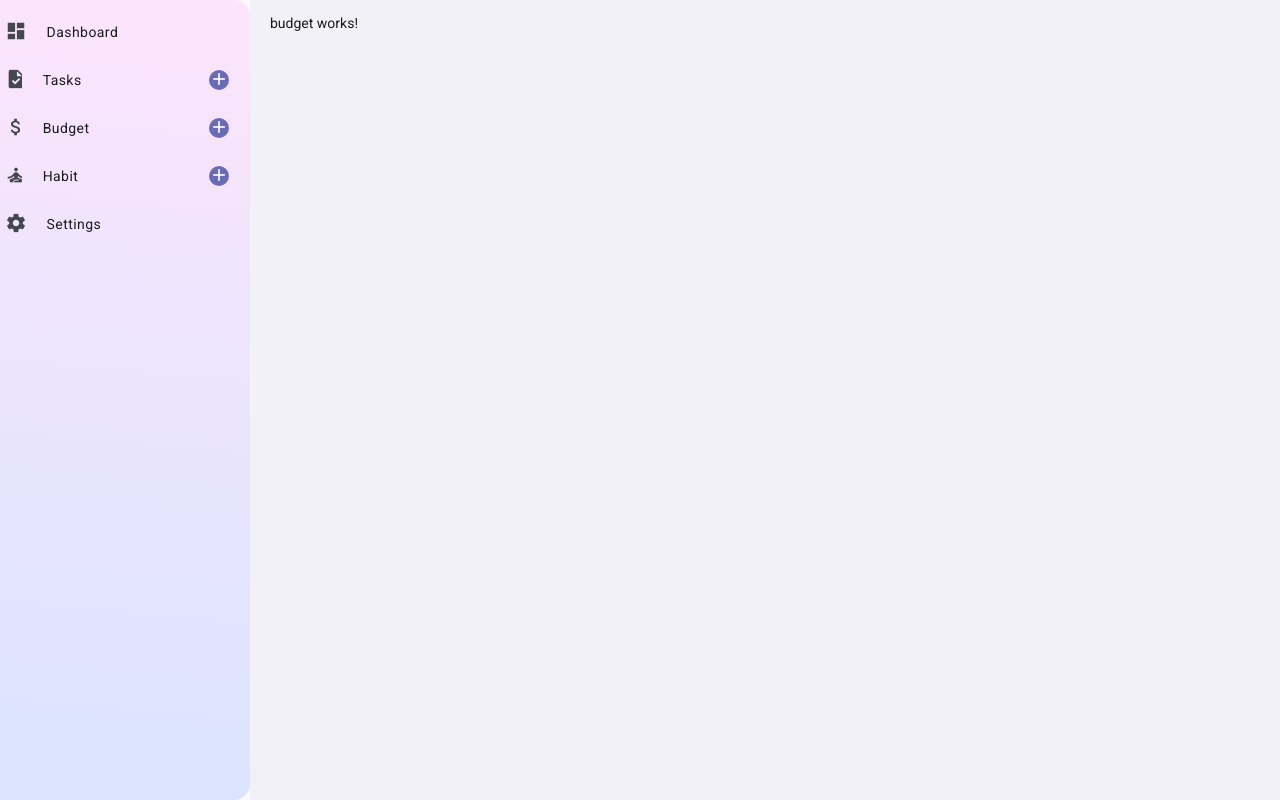
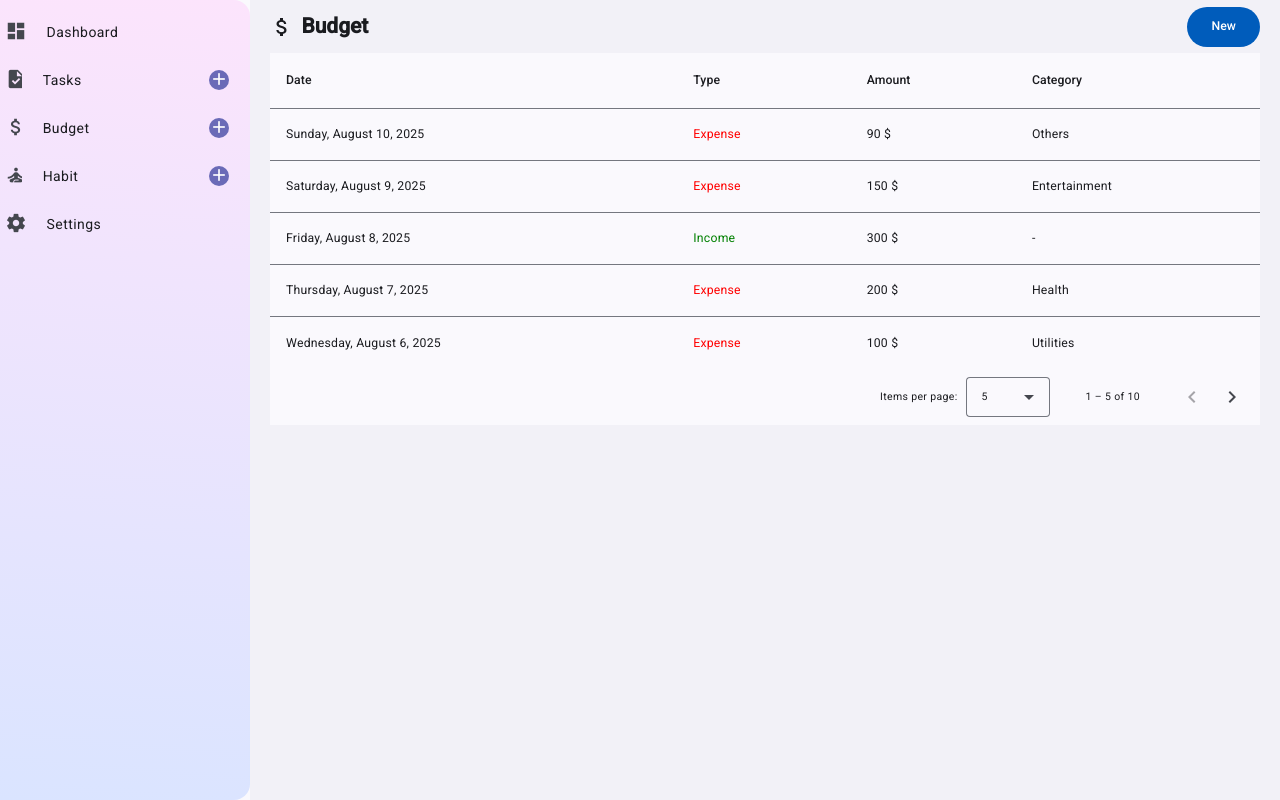
Before and after one commit to AdiyoFouad/LifeBoard, an Angular app: page /budget in a window 1280 px wide. Built offline with nearby package versions, Linux system fonts and the light colour scheme.

Commit message:
Budget list

```diff
--- a/src/app/pages/budget/budget.component.css
+++ b/src/app/pages/budget/budget.component.css
@@ -0,0 +1,17 @@
+.title {
+    display: flex;
+    gap: 10px;
+    align-items: center;
+}
+
+.title .right{
+    display: inline-block;
+    width: 100%;
+    text-align: right;
+}
+
+.no-data {
+    padding: 40px 0;
+    text-align: center;
+
+}
--- a/src/app/pages/budget/budget.component.html
+++ b/src/app/pages/budget/budget.component.html
@@ -1 +1,42 @@
-<p>budget works!</p>
+<div class="title">
+    <mat-icon>attach_money</mat-icon>
+    <h2>Budget</h2>
+    <div class="right">
+        <button mat-flat-button (click)="budgetAction()">New</button>
+    </div>
+</div>
+
+<div class="mat-elevation-z8" >
+    <table mat-table [dataSource]="dataSource">
+
+        <ng-container matColumnDef="date">
+            <th mat-header-cell *matHeaderCellDef> Date</th>
+            <td mat-cell *matCellDef="let budget">{{budget.date | date:'fullDate'}}</td>
+        </ng-container>
+
+        <ng-container matColumnDef="type">
+            <th mat-header-cell *matHeaderCellDef> Type</th>
+            <td mat-cell *matCellDef="let budget" [style.color]="budget.type == 'Income' ? 'green' : 'red'">{{budget.type}} </td>
+        </ng-container>
+
+        <ng-container matColumnDef="amount">
+            <th mat-header-cell *matHeaderCellDef> Amount</th>
+            <td mat-cell *matCellDef="let budget">{{budget.amount}} $</td>
+        </ng-container>
+
+        <ng-container matColumnDef="category">
+            <th mat-header-cell *matHeaderCellDef> Category</th>
+            <td mat-cell *matCellDef="let budget">{{budget.category ? budget.category : '-'}} </td>
+        </ng-container>
+
+        <tr tr mat-header-row *matHeaderRowDef="displayedColumns"></tr>
+        <tr mat-row *matRowDef="let row; columns: displayedColumns;"></tr>
+    </table>
+    @if (!dataSource.data.length) {
+        <p class="no-data">
+            Nothing to display.....
+        </p>
+    }
+
+    <mat-paginator [length]="dataSource.data.length" [pageSize]="5" [pageSizeOptions]="[5, 10, 20]"></mat-paginator>
+</div>
--- a/src/app/pages/budget/budget.component.ts
+++ b/src/app/pages/budget/budget.component.ts
@@ -1,11 +1,41 @@
-import { Component } from '@angular/core';
+import { Component, inject, OnInit, ViewChild } from '@angular/core';
+import { BudgetService } from '../../services/budget/budget.service';
+import { toSignal } from '@angular/core/rxjs-interop';
+import { MatIconModule } from '@angular/material/icon';
+import { MatButtonModule } from '@angular/material/button';
+import { MatTableDataSource, MatTableModule } from '@angular/material/table';
+import { MatPaginator, MatPaginatorModule } from '@angular/material/paginator';
+import { DatePipe } from '@angular/common';
 
 @Component({
   selector: 'app-budget',
-  imports: [],
+  imports: [
+    MatIconModule,
+    MatButtonModule,
+    MatTableModule,
+    MatPaginatorModule,
+    DatePipe,
+  ],
   templateUrl: './budget.component.html',
   styleUrl: './budget.component.css'
 })
-export class BudgetComponent {
+export class BudgetComponent implements OnInit{
+  private budgetService = inject(BudgetService);
+  budgets = toSignal(this.budgetService.getAll());
 
+  displayedColumns: string[] = ['date', 'type', 'amount', 'category'];
+  dataSource = new MatTableDataSource<any>();
+  @ViewChild(MatPaginator) paginator! : MatPaginator;
+
+  ngOnInit(): void {
+    this.dataSource.data = this.budgets() || [];
+  }
+
+  ngAfterViewInit() {
+    this.dataSource.paginator = this.paginator;
+  }
+
+  budgetAction(){
+
+  }
 }
--- a/src/app/pages/task-list/task-list.component.ts
+++ b/src/app/pages/task-list/task-list.component.ts
@@ -1,4 +1,4 @@
-import { AfterViewInit, Component, effect, inject, OnDestroy, OnInit, ViewChild } from '@angular/core';
+import { Component, effect, inject, OnDestroy, OnInit, ViewChild } from '@angular/core';
 import { TaskService } from '../../services/task/task.service';
 import { toSignal } from '@angular/core/rxjs-interop';
 import { MatTableDataSource, MatTableModule } from '@angular/material/table';
--- a/src/app/services/budget/budget.service.ts
+++ b/src/app/services/budget/budget.service.ts
@@ -9,8 +9,12 @@ import { BudgetCategory, BudgetType } from '../../utils/budget.utils';
 })
 export class BudgetService {
 
-  private budgets : Budget[] = [];
-  private currentIndex = 1;
+  budgets : Budget[] = [];
+  currentIndex = 1;
+
+  constructor() {
+    this.load();
+  }
 
   load() {
     const budgetData = localStorage.getItem('budget');
@@ -19,6 +23,7 @@ export class BudgetService {
       this.budgets = JSON.parse(budgetData).map((budget : IBudget) => Budget.fromJson(budget));
       this.currentIndex = Math.max(...this.budgets.map(((budget : Budget) => budget.id)));
     } else {
+      console.log('fff');
       this.init();
       this.save();
     }
@@ -104,7 +109,8 @@ export class BudgetService {
   }
 
   getAll() : Observable<Budget[]>{
-    return of(this.budgets);
+    const ok = this.budgets.sort(((a, b) => (new Date(b.date).getTime() - new Date(a.date).getTime())));
+    return of(ok);
   }
 
   get(id : number) : Observable<Budget | undefined>{
```
